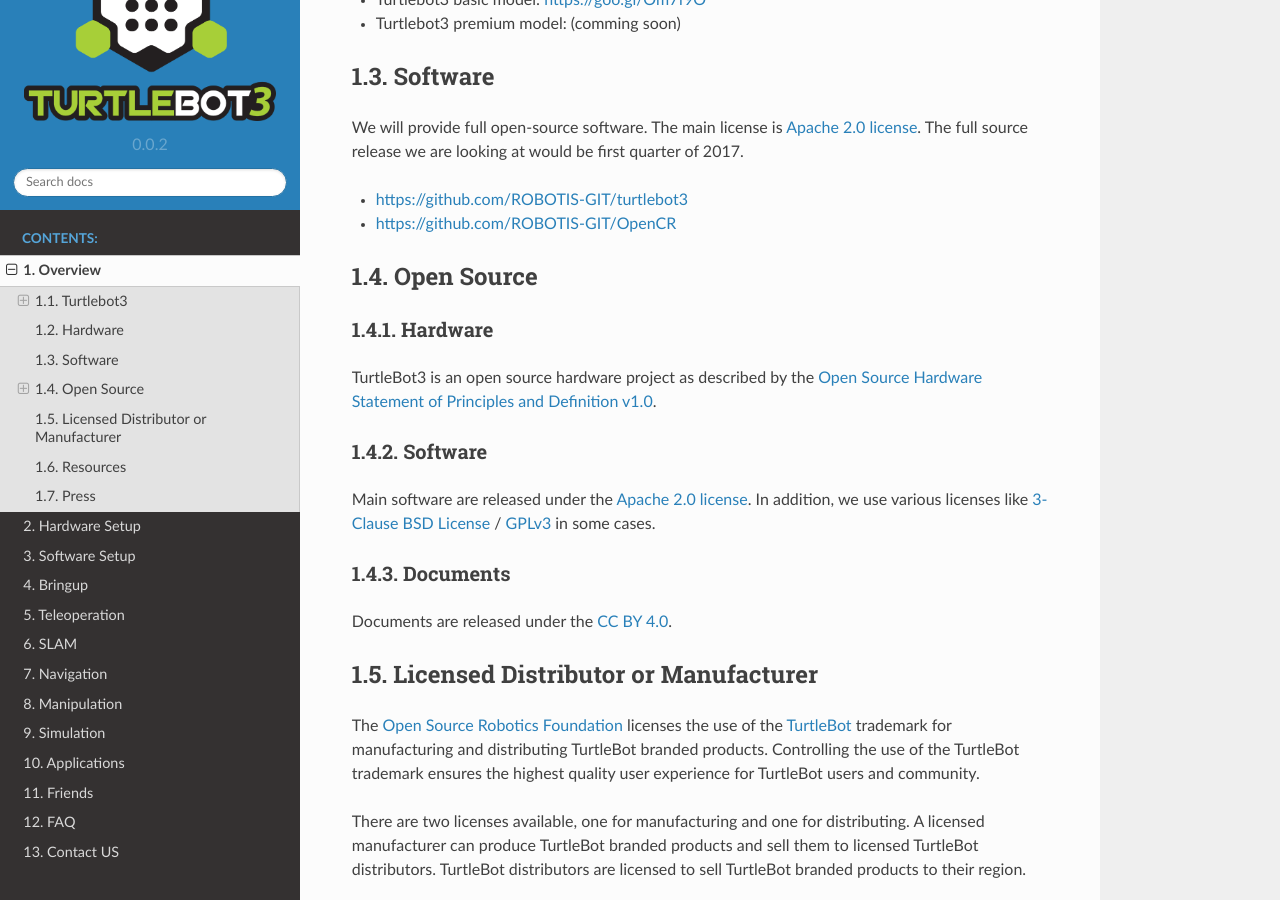
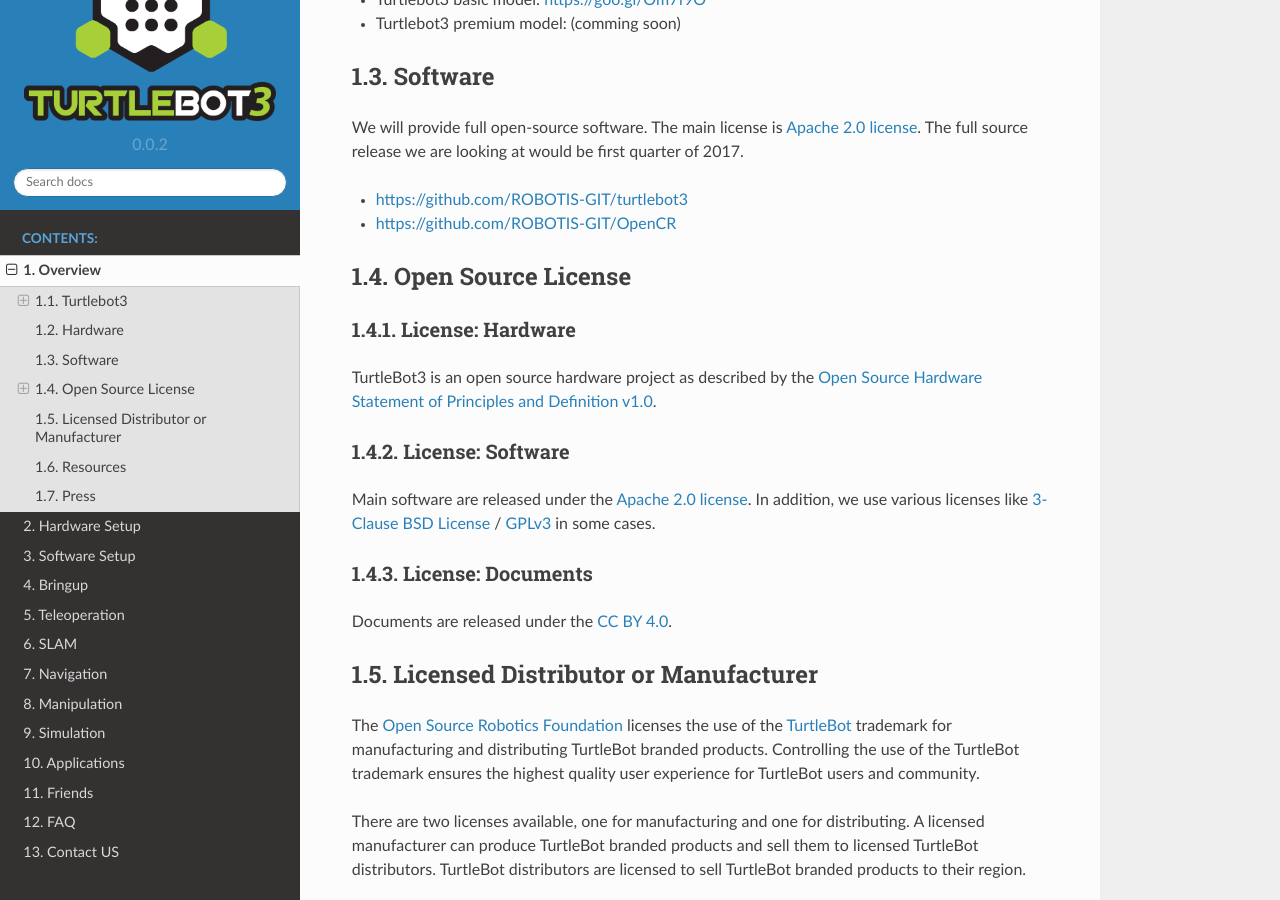
Before and after one commit to shivharis/turtlebot3_wiki, a Sphinx documentation site: the page built from docs/source/introduction.rst, in a window 1280 px wide and 900 px high, scrolled down 958 px. Built offline with Sphinx 7.4.7 and the Read the Docs theme 2.0.0, drawn with Linux system fonts in a browser that asks for light colours.

Commit message:
Update introduction.rst

```diff
--- a/docs/source/introduction.rst
+++ b/docs/source/introduction.rst
@@ -34,20 +34,20 @@
 - https://github.com/ROBOTIS-GIT/turtlebot3
 - https://github.com/ROBOTIS-GIT/OpenCR
 
-Open Source
------------
+Open Source License
+-------------------
 
-Hardware
-~~~~~~~~
+License: Hardware
+~~~~~~~~~~~~~~~~~
 
 TurtleBot3 is an open source hardware project as described by the `Open Source Hardware Statement of Principles and Definition v1.0`_.
 
-Software
-~~~~~~~~
+License: Software
+~~~~~~~~~~~~~~~~~
 Main software are released under the `Apache 2.0 license`_. In addition, we use various licenses like `3-Clause BSD License`_ / `GPLv3`_ in some cases.
 
-Documents
-~~~~~~~~~
+License: Documents
+~~~~~~~~~~~~~~~~~~
 
 Documents are released under the `CC BY 4.0`_.
 
```
